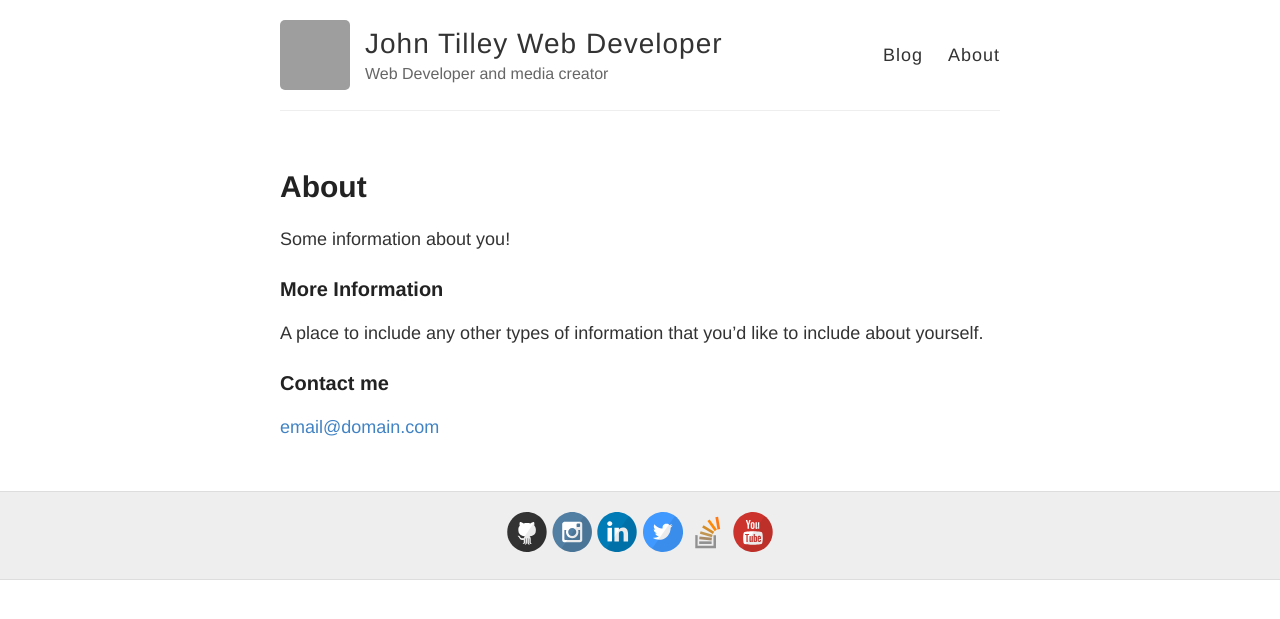
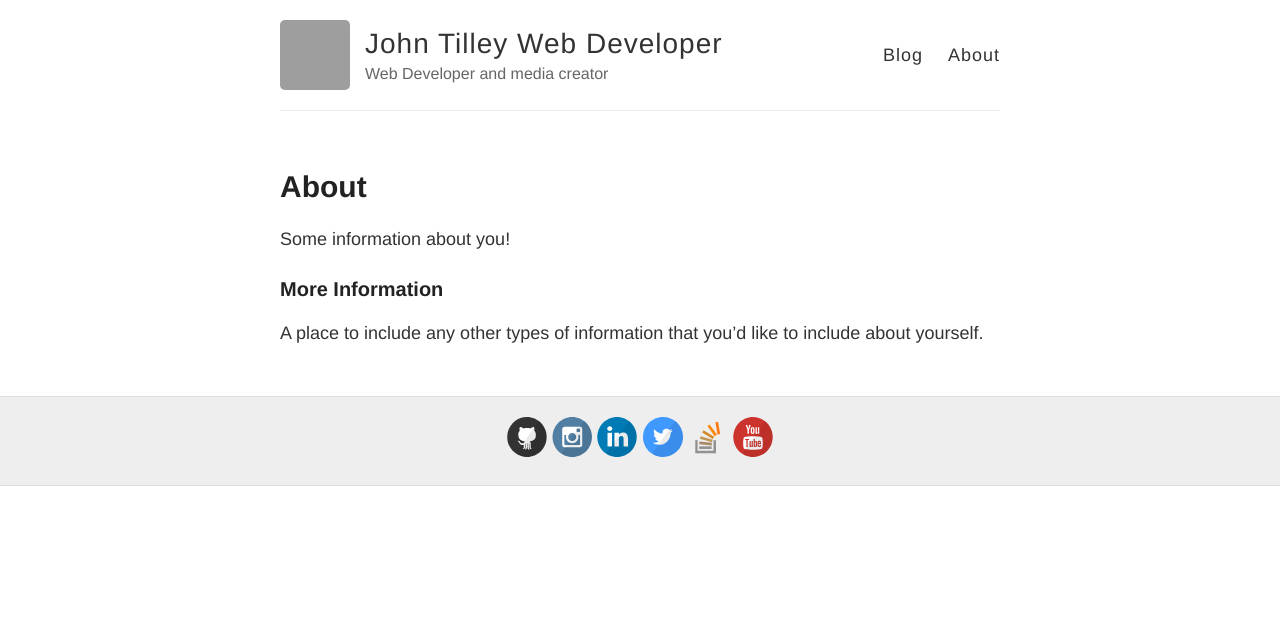
Before and after one commit to johnatilley/johnatilley.github.io, a Jekyll site: the page built from about.md, in a window 1280 px wide. Shown: the top 619 px of the page. Built offline with Jekyll 4.4.1, drawn with Linux system fonts in a browser that asks for light colours; grey boxes are pictures that could not be loaded.

Commit message:
Removed contact placeholder from about page

```diff
--- a/about.md
+++ b/about.md
@@ -9,7 +9,3 @@ Some information about you!
 ### More Information
 
 A place to include any other types of information that you'd like to include about yourself.
-
-### Contact me
-
-[email@domain.com](mailto:email@domain.com)
```
